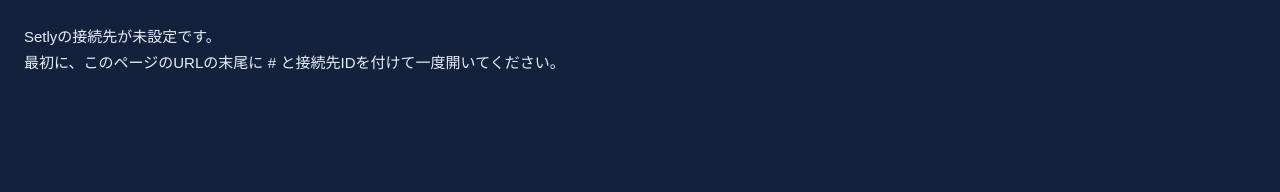
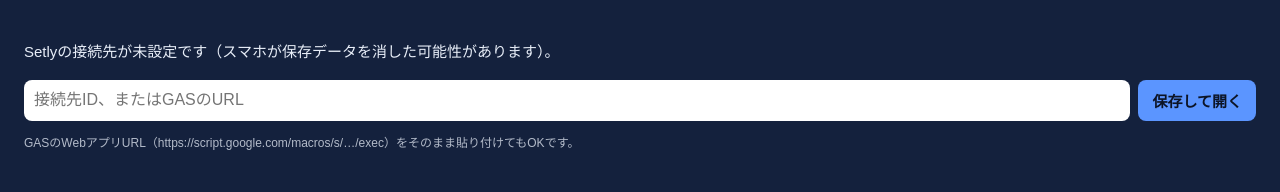
Before and after one commit to 75hiroyuki/setly-app, a plain HTML site: page index.html in a window 1280 px wide. Drawn offline with Linux system fonts and the light colour scheme.

Commit message:
接続先IDが消えても開けるように: 保存先を複数にし、画面から入れ直せる入力欄を追加、URLの#を消さない
Co-Authored-By: Claude Opus 5.5 <noreply@anthropic.com>
Claude-Session: https://claude.ai/code/session_013Fr7ndR7ugLkPFhWfyWnhp

```diff
--- a/index.html
+++ b/index.html
@@ -7,17 +7,49 @@
 <meta name="theme-color" content="#14213d">
 <style>html,body{margin:0;height:100%;background:#14213d;color:#e8eef8;font:15px sans-serif}
 iframe{position:fixed;inset:0;width:100%;height:100%;border:0}
-#msg{padding:24px;line-height:1.7}</style></head><body>
-<div id="msg" hidden>Setlyの接続先が未設定です。<br>最初に、このページのURLの末尾に <code>#</code> と接続先IDを付けて一度開いてください。</div>
+#msg{padding:24px;line-height:1.7}
+#f{display:flex;gap:8px}#in{flex:1;min-width:0;font:16px sans-serif;padding:10px;border-radius:8px;border:0}#f button{font:15px sans-serif;padding:10px 14px;border-radius:8px;border:0;background:#5b95ff;color:#0c1426;font-weight:700}.s{font-size:12px;opacity:.75}</style></head><body>
+<div id="msg" hidden>
+<p>Setlyの接続先が未設定です（スマホが保存データを消した可能性があります）。</p>
+<form id="f"><input id="in" placeholder="接続先ID、またはGASのURL" autocomplete="off" autocapitalize="off" spellcheck="false">
+<button>保存して開く</button></form>
+<p class="s">GASのWebアプリURL（https://script.google.com/macros/s/…/exec）をそのまま貼り付けてもOKです。</p>
+</div>
 <script>
 (function(){
-  var K='setlyGasId', id='';
-  try{ var h=location.hash.replace(/^#/,''); if(h){localStorage.setItem(K,h); history.replaceState(null,'',location.pathname);} id=localStorage.getItem(K)||''; }catch(e){}
-  if(!/^[A-Za-z0-9_-]{20,}$/.test(id)){document.getElementById('msg').hidden=false;return;}
-  var f=document.createElement('iframe');
-  f.src='https://script.google.com/macros/s/'+id+'/exec?page=timebox';
-  f.allow='clipboard-write; fullscreen';
-  document.body.appendChild(f);
-  if('serviceWorker' in navigator)navigator.serviceWorker.register('sw.js').catch(function(){});
+  // 接続先IDは公開リポジトリに書けないので端末に保存する。
+  // ただしiPhone等は localStorage を消すことがある(使わない日が続いた・容量不足・ホーム画面版とSafariは保存場所が別)ため、
+  // 保存先を複数にし、消えていても画面上で入れ直せるようにする(ホーム画面版はURL欄が無く # を付けられない)
+  var K='setlyGasId', C='setly-config', RE=/^[A-Za-z0-9_-]{20,}$/;
+  function pick(v){ v=String(v||'').trim(); var m=v.match(/\/macros\/s\/([A-Za-z0-9_-]+)/); if(m) v=m[1]; return RE.test(v)?v:''; }
+  function lsGet(){ try{ return localStorage.getItem(K)||''; }catch(e){ return ''; } }
+  function ckGet(){ var m=document.cookie.match(/(?:^|; )setlyGasId=([^;]+)/); return m?decodeURIComponent(m[1]):''; }
+  function cacheGet(){ if(!window.caches) return Promise.resolve(''); return caches.open(C).then(function(c){ return c.match('id'); }).then(function(r){ return r?r.text():''; }).catch(function(){ return ''; }); }
+  function remember(id){
+    try{ localStorage.setItem(K,id); }catch(e){}
+    document.cookie='setlyGasId='+encodeURIComponent(id)+'; max-age=34560000; path=/; secure; samesite=strict';
+    if(window.caches) caches.open(C).then(function(c){ return c.put('id', new Response(id)); }).catch(function(){});
+    if(navigator.storage && navigator.storage.persist) navigator.storage.persist().catch(function(){});
+  }
+  function open(id){
+    remember(id);
+    document.getElementById('msg').hidden=true;
+    var f=document.createElement('iframe');
+    f.src='https://script.google.com/macros/s/'+id+'/exec?page=timebox';
+    f.allow='clipboard-write; fullscreen';
+    document.body.appendChild(f);
+  }
+  function ask(){
+    document.getElementById('msg').hidden=false;
+    document.getElementById('f').addEventListener('submit', function(e){
+      e.preventDefault(); var id=pick(document.getElementById('in').value);
+      if(id) open(id); else alert('接続先IDの形が正しくありません');
+    });
+  }
+  if('serviceWorker' in navigator) navigator.serviceWorker.register('sw.js').catch(function(){});
+  // # 付きで開かれたら最優先。URLの # は消さない(ブックマーク・ホーム画面追加にIDが残るように)
+  var id = pick(location.hash.replace(/^#/,'')) || pick(lsGet()) || pick(ckGet());
+  if(id){ open(id); return; }
+  cacheGet().then(function(v){ v=pick(v); if(v) open(v); else ask(); });
 })();
 </script></body></html>
```
